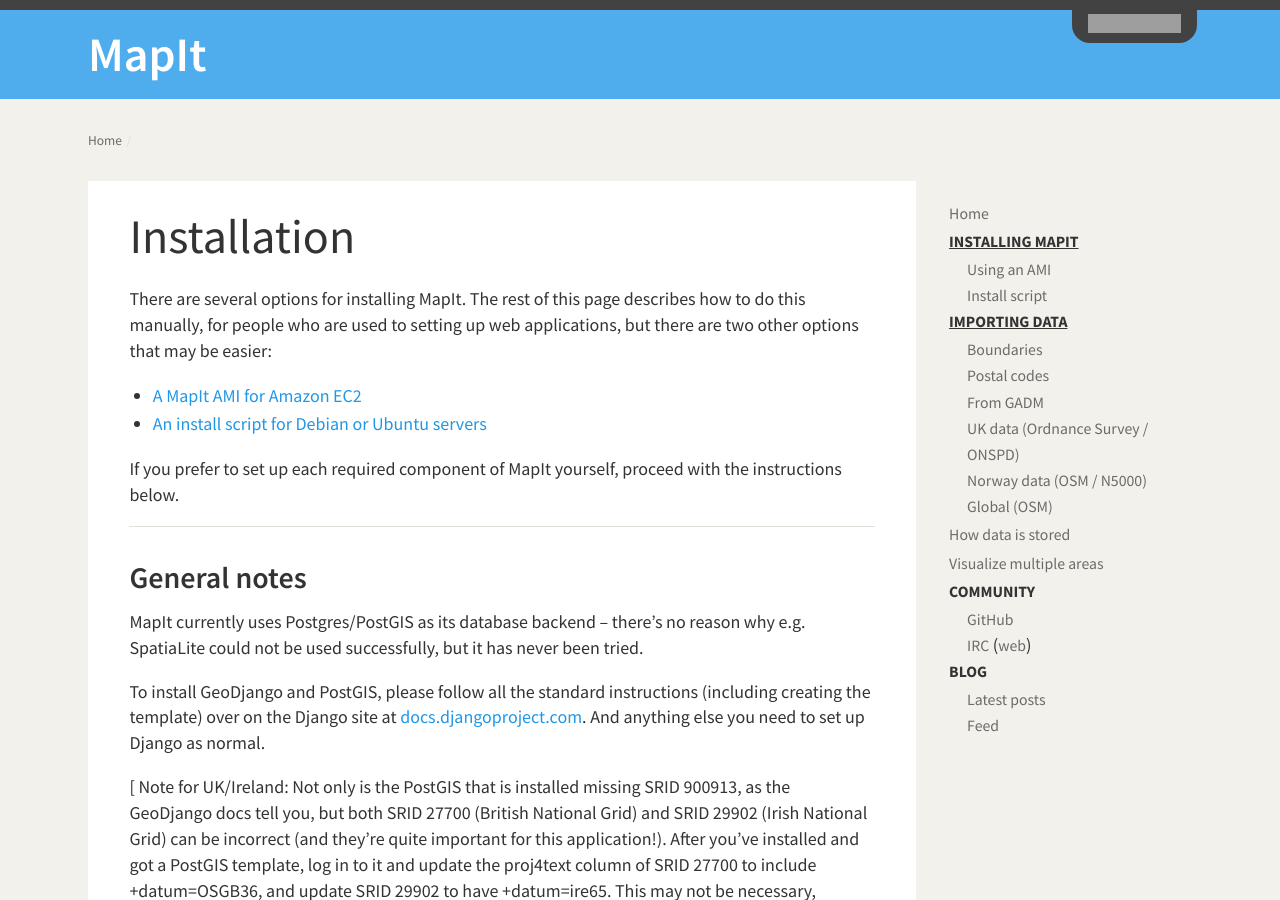
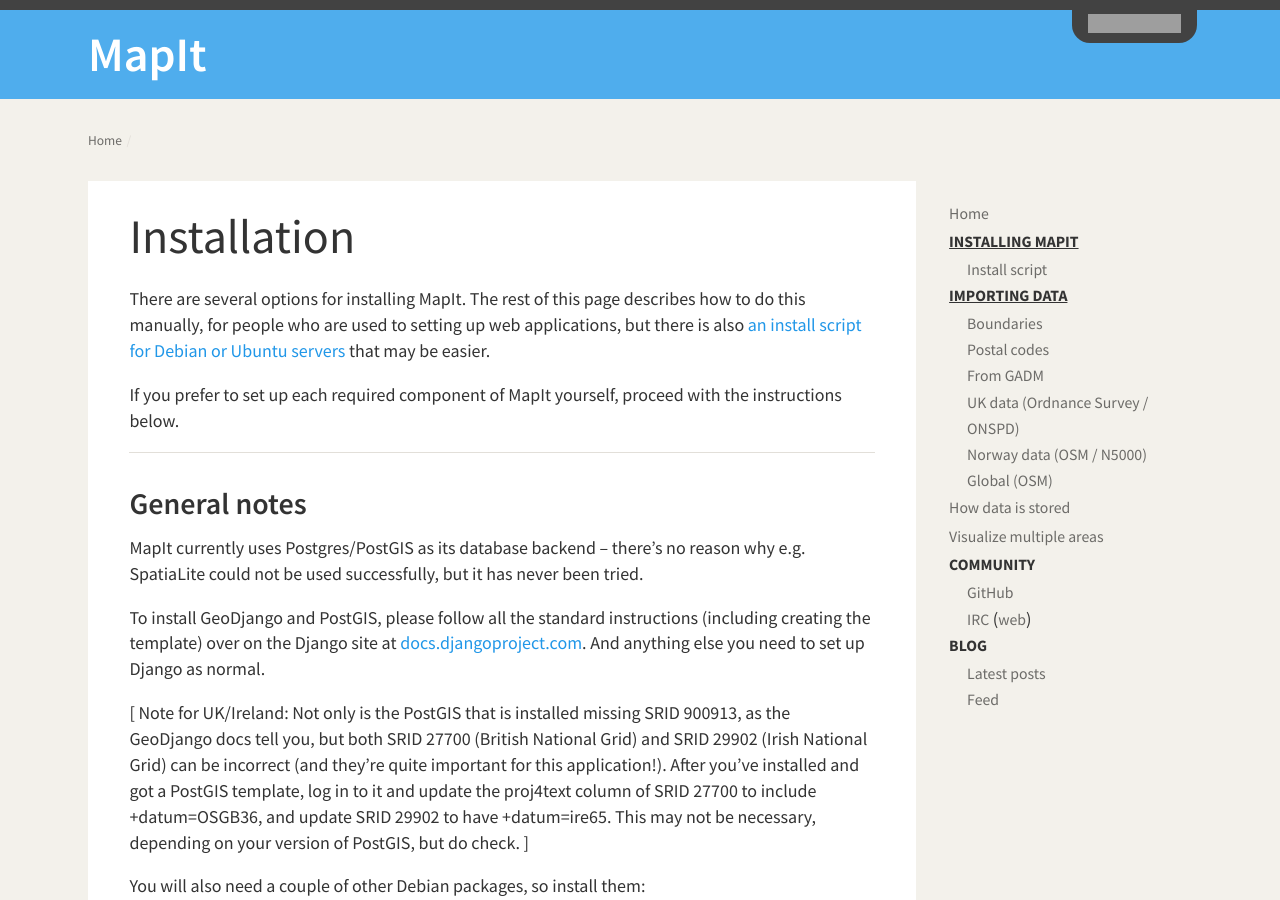
Before and after one commit to mysociety/mapit, a Jekyll site: the page built from install/index.md, in a window 1280 px wide and 900 px high. Built offline with Jekyll 4.4.1, drawn with Linux system fonts in a browser that asks for light colours; grey boxes are pictures that could not be loaded.

Commit message:
Remove references to AMI from install docs
But retain actual page so blog post link isn't broken.

```diff
--- a/_layouts/page.html
+++ b/_layouts/page.html
@@ -35,7 +35,6 @@ layout: default
           <li><a href="{{ site.baseurl }}/">Home</a></li>
           <li><h2><a href="{{ site.baseurl }}/install/">Installing MapIt</a></h2>
             <ul>
-              <li><a href="{{ site.baseurl }}/install/ami/">Using an AMI</a></li>
               <li><a href="{{ site.baseurl }}/install/install-script">Install script</a></li>
             </ul>
           </li>
--- a/install/index.md
+++ b/install/index.md
@@ -8,11 +8,7 @@ Installation
 
 There are several options for installing MapIt.  The rest of this page
 describes how to do this manually, for people who are used to setting
-up web applications, but there are two other options that may be
-easier:
-
-* [A MapIt AMI for Amazon EC2](ami)
-* [An install script for Debian or Ubuntu servers](install-script)
+up web applications, but there is also [an install script for Debian or Ubuntu servers](install-script) that may be easier.
 
 If you prefer to set up each required component of MapIt yourself,
 proceed with the instructions below.
```
